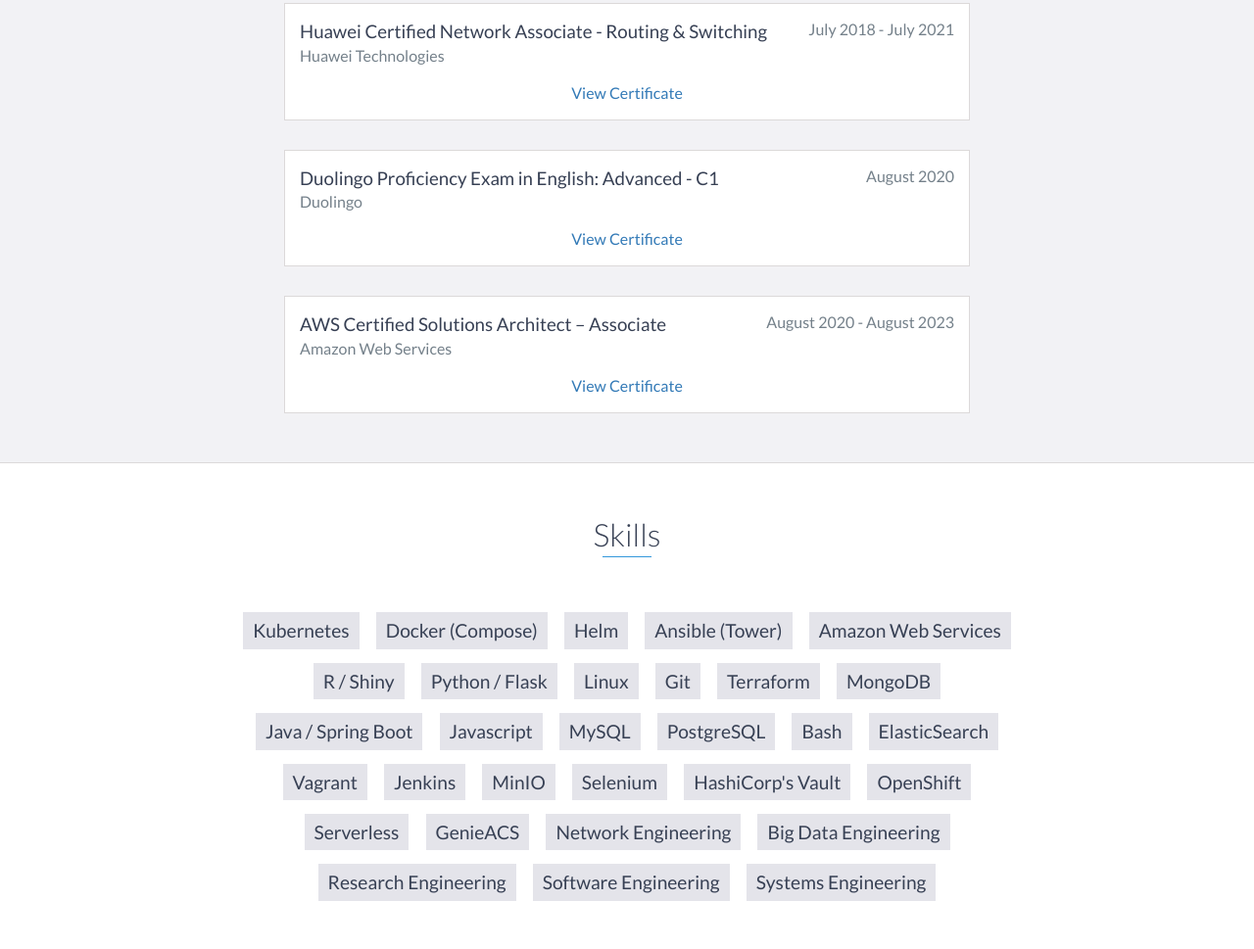
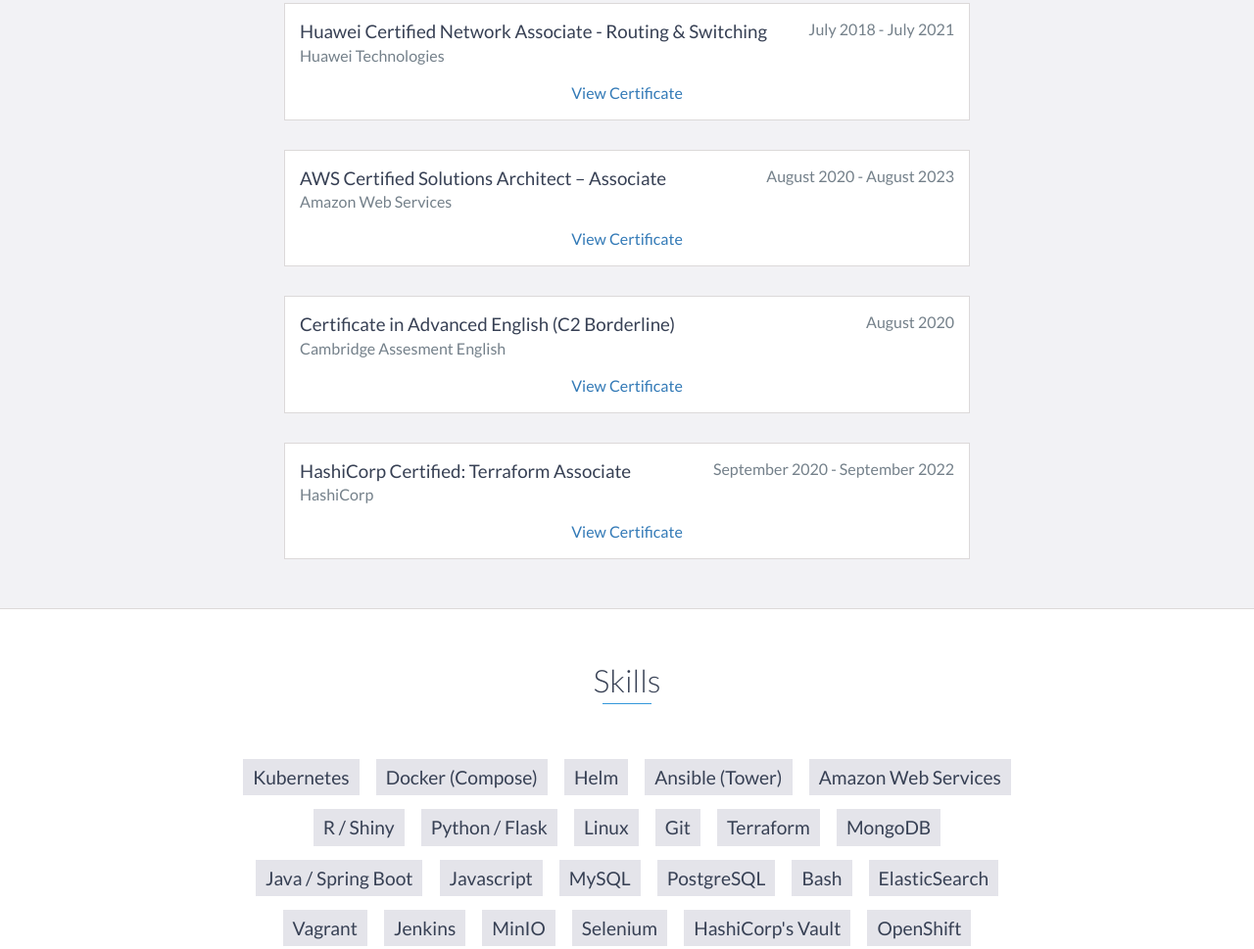
Before and after one commit to GeiserX/geiserx.github.io, a website: page index.html in a window 1280 px wide. Shown: the part 4401-5370 px from the top of the page at 98% size. Drawn offline with nearby package versions, Linux system fonts and the light colour scheme.

Commit message:
Update CV with Terraform and CAE C2

```diff
--- a/index.html
+++ b/index.html
@@ -210,18 +210,26 @@
         <!-- End .certificates-block -->
 
         <div class="certificates-block">
-            <h3>Duolingo Proficiency Exam in English: Advanced - C1</h3>
-            <span class="certificates-date">August 2020</span>
-            <h4>Duolingo</h4>
-            <a href="https://certs.duolingo.com/j92qvy8q" target="_blank">View Certificate</a>
+            <h3>AWS Certified Solutions Architect – Associate</h3>
+            <span class="certificates-date">August 2020 - August 2023</span>
+            <h4>Amazon Web Services</h4>
+            <a href="https://www.youracclaim.com/badges/5b013852-5840-4003-8d88-f57046f0f867?source=linked_in_profile" target="_blank">View Certificate</a>
         </div>
         <!-- End .certificates-block -->
 
         <div class="certificates-block">
-            <h3>AWS Certified Solutions Architect – Associate</h3>
-            <span class="certificates-date">August 2020 - August 2023</span>
-            <h4>Amazon Web Services</h4>
-            <a href="https://www.youracclaim.com/badges/5b013852-5840-4003-8d88-f57046f0f867?source=linked_in_profile" target="_blank">View Certificate</a>
+            <h3>Certificate in Advanced English (C2 Borderline)</h3>
+            <span class="certificates-date">August 2020</span>
+            <h4>Cambridge Assesment English</h4>
+            <a href="https://drive.google.com/file/d/1DV3LvZxPO4Y7Ljrn31Cv1L4IZ9fVIzl3/view" target="_blank">View Certificate</a>
+        </div>
+        <!-- End .certificates-block -->
+
+        <div class="certificates-block">
+            <h3>HashiCorp Certified: Terraform Associate</h3>
+            <span class="certificates-date">September 2020 - September 2022</span>
+            <h4>HashiCorp</h4>
+            <a href="https://www.youracclaim.com/earner/earned/badge/84ba9a1d-72bc-4674-865c-5148909b53cb" target="_blank">View Certificate</a>
         </div>
         <!-- End .certificates-block -->
     </div>
```
Also changed, not shown: 1 other file.
